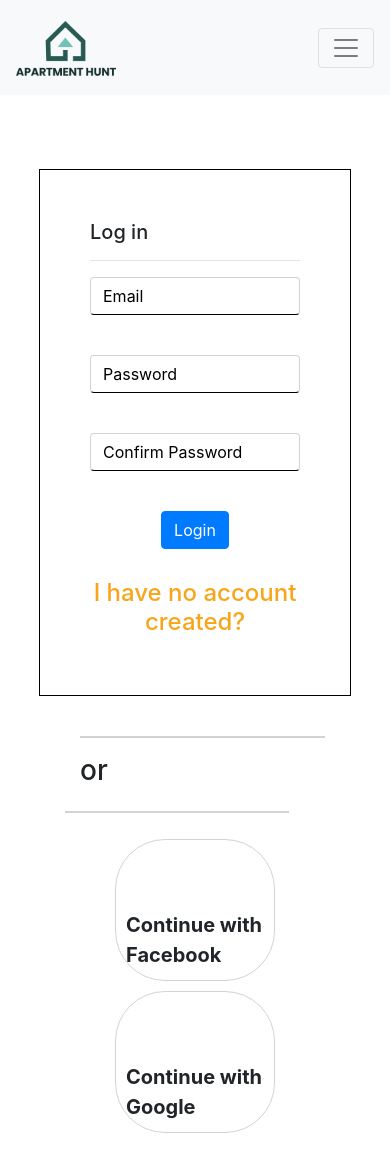
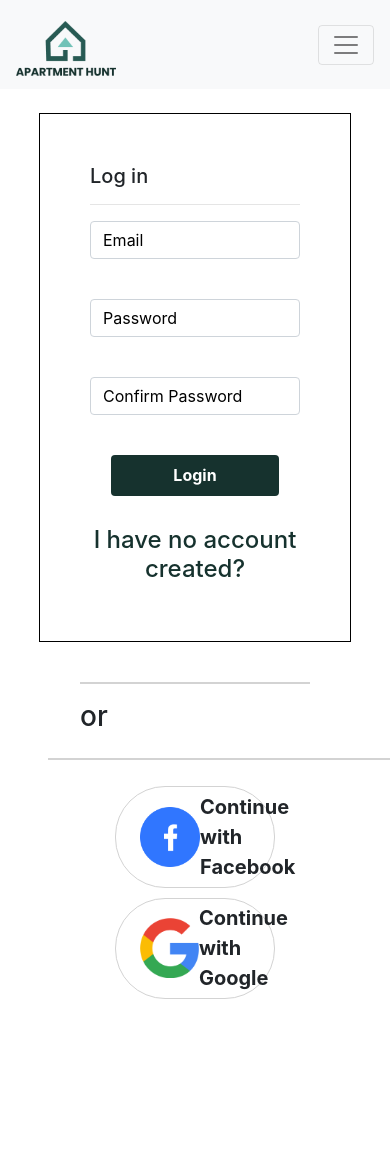
Before and after one commit to Shakib448/appartment-hunt-client, a React (Create React App) app: page /login in a window 390 px wide. Shown: the top 1172 px of the page. After the commit the page ends 1009 px from the top, so only its background shows below. Built offline with nearby package versions, Linux system fonts and the light colour scheme; no server answers.

Commit message:
Form Updated

```diff
--- a/src/Components/Home/Home/Home.js
+++ b/src/Components/Home/Home/Home.js
@@ -6,12 +6,12 @@ import Service from "../Service/Service";
 
 const Home = () => {
   return (
-    <>
+    <main style={{ backgroundColor: "#f1f6f4" }}>
       <Banner />
       <HouseRent />
       <Service />
       <Footer />
-    </>
+    </main>
   );
 };
 
--- a/src/Components/Login/Login/Login.css
+++ /dev/null
@@ -1,87 +0,0 @@
-.login__inputBtn {
-  padding: 20px 35%;
-  color: black;
-  font-weight: bold;
-  background-color: #f9a51a;
-  border: none;
-  outline: none;
-  margin-bottom: 30px;
-}
-.col-md-8 {
-  margin: 50px 0px 50px 0px;
-}
-hr.login__left {
-  width: 150%;
-  border: 1px solid lightgray;
-}
-.login__right {
-  width: 150%;
-  border: 1px solid lightgray;
-}
-.login__rightLeft {
-  margin-left: -14% !important;
-}
-.login__faceBook__google {
-  margin: 10px 100px 10px 100px;
-}
-
-.login__inputBtn:hover {
-  background-color: #f9a51a;
-}
-.login__inputBtn:focus {
-  background-color: #f9a51a;
-  outline: none;
-  box-shadow: none;
-}
-.__login {
-  border: 1px solid black;
-  padding: 50px;
-}
-
-.row.login__or {
-  margin: 0px 50px;
-}
-
-.login__input:focus {
-  border-color: none !important;
-}
-.login__input {
-  height: 65px;
-  background-color: #fff !important;
-  border: none;
-  outline: none;
-}
-
-.login__input::placeholder {
-  color: #000 !important;
-}
-
-.login__input {
-  background-color: #fff !important;
-  border-bottom: 1px solid black !important;
-}
-
-.__login input.form-control:focus {
-  box-shadow: none !important;
-}
-
-.login__fb {
-  height: 60px;
-}
-
-.login__facebook {
-  border: 1px solid lightgray;
-  padding: 10px;
-  border-radius: 50px;
-  font-size: 20px;
-  font-weight: bold;
-  cursor: pointer;
-}
-img.login__fb {
-  position: relative;
-  left: -100px;
-}
-
-span.login__google {
-  margin-right: 30px;
-}
--- a/src/Components/Login/Login/Login.js
+++ b/src/Components/Login/Login/Login.js
@@ -1,18 +1,15 @@
 import React, { useRef, useState } from "react";
 import { useForm } from "react-hook-form";
-import "./Login.css";
+import "./Login.sass";
 import firebase from "firebase";
 import { useHistory, useLocation } from "react-router-dom";
-
-import fb from "../../../logos/Group 2.png";
-import google from "../../../logos/Group 573.png";
-// import { UserLoggedIn } from "../../App";
+import fb from "../../../logos/fb.png";
+import google from "../../../logos/google.png";
 import firebaseConfig from "../FirebaseConfig/Firebase.config";
 
 firebase.initializeApp(firebaseConfig);
 
 const Login = () => {
-  //   const [loggedIn, setLoggedIn] = useContext(UserLoggedIn);
   const { register, errors, handleSubmit, watch } = useForm({});
   const password = useRef({});
   password.current = watch("password", "");
@@ -38,14 +35,7 @@ const Login = () => {
       .then((res) => {
         const { email, displayName } = res.user;
 
-        const singedInUser = {
-          isSignIn: true,
-          name: displayName,
-          email: email,
-        };
-
-        // setLoggedIn(singedInUser);
-        history.replace(from);
+        // history.replace(from);
       })
       .catch((error) => {
         console.log(error);
@@ -61,14 +51,7 @@ const Login = () => {
       .then((res) => {
         const { email, displayName } = res.user;
 
-        const singedInUser = {
-          isSignIn: true,
-          name: displayName,
-          email: email,
-        };
-
-        // setLoggedIn(singedInUser);
-        history.replace(from);
+        // history.replace(from);
       })
       .catch((err) => {
         console.log(err);
@@ -112,7 +95,7 @@ const Login = () => {
           newUser.success = true;
           setUser(newUser);
           //   setLoggedIn(newUser);
-          history.replace(from);
+          //   history.replace(from);
         })
         .catch((error) => {
           const newUser = { ...user };
@@ -243,7 +226,7 @@ const Login = () => {
               <span
                 className="mt-4"
                 style={{
-                  color: "#F9A51A",
+                  color: "#16322E",
                   marginTop: "20px",
                   cursor: "pointer",
                 }}
--- /dev/null
+++ b/src/Components/Login/Login/Login.sass
@@ -0,0 +1,79 @@
+.login__inputBtn
+  padding: 4% 0 !important
+  width : 80% !important
+  color: black
+  font-weight: bold !important
+  background-color: #16322E !important
+  border: none !important
+  outline: none
+  margin-bottom: 30px
+
+hr.login__left
+  border: 1px solid lightgray
+
+.login__right
+  width: 150%
+  border: 1px solid lightgray
+
+  margin-left: -14% !important
+
+.login__faceBook__google
+  margin: 10px 100px 10px 100px
+
+.login__inputBtn
+  &:hover
+    background-color: #16322E
+
+.login__inputBtn
+  &:focus
+    background-color: #16322E !important
+    outline: none !important
+    box-shadow: none !important
+
+.__login
+  border: 1px solid black
+  padding: 50px
+
+.row.login__or
+  margin: 0px 50px
+
+.login__input
+  &:focus
+    border-color: none !important
+
+.login__input
+  height: 65px
+  background-color: #fff !important
+  border: none
+  outline: none
+
+  &::placeholder
+    color: #000 !important
+
+  &:focus
+    background-color: #fff !important
+    // border-bottom: 1px solid black !important
+
+.__login input.form-control
+  &:focus
+    box-shadow: none !important
+
+.login__fb
+  height: 60px
+
+.login__facebook
+  border: 1px solid lightgray
+  border-radius: 50px
+  font-size: 20px
+  font-weight: bold
+  cursor: pointer
+  display: flex
+  justify-content: space-between
+  align-items: center
+  padding: 3% 15%
+
+img.login__fb
+  position: relative
+
+span.login__google
+  margin-right: 30px
--- a/src/Components/Shared/Footer/Footer.sass
+++ b/src/Components/Shared/Footer/Footer.sass
@@ -7,6 +7,9 @@ footer
     background : $background
     display : flex !important
     align-items: center !important
+
+ul
+    list-style-type: none
 
 .footer__details
     color : #fff
--- a/src/index.css
+++ /dev/null
@@ -1,14 +0,0 @@
-* {
-  margin: 0;
-  padding: 0;
-  box-sizing: border-box;
-  overflow-x: hidden;
-}
-
-section {
-  background: #f1f6f4;
-}
-
-*::-webkit-scrollbar {
-  display: none;
-}
--- a/src/index.js
+++ b/src/index.js
@@ -1,6 +1,6 @@
 import React from "react";
 import ReactDOM from "react-dom";
-import "./index.css";
+import "./index.sass";
 import App from "./App";
 import reportWebVitals from "./reportWebVitals";
 import "bootstrap/dist/css/bootstrap.min.css";
--- /dev/null
+++ b/src/index.sass
@@ -0,0 +1,7 @@
+*
+  margin: 0
+  padding: 0
+  box-sizing: border-box
+
+*::-webkit-scrollbar
+  display: none
```
Also changed, not shown: src/logos/fb.png (added), src/logos/google.png (added).
